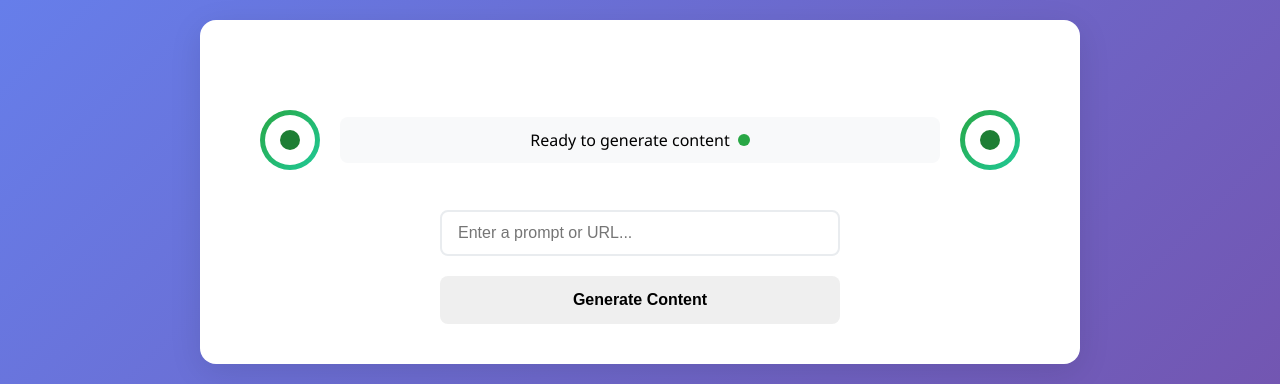
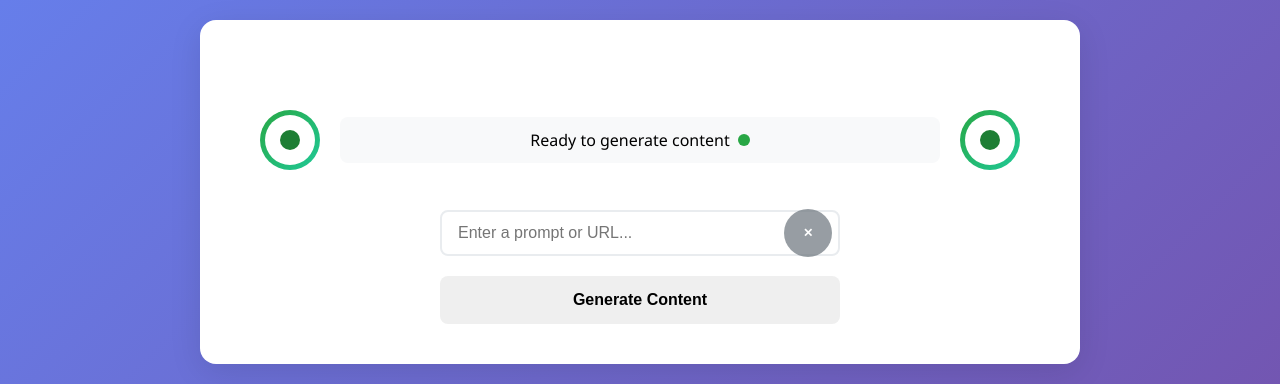
Before and after one commit to sciamop/ai-blog-generator, a website: page public/index.html in a window 1280 px wide. Shown: the top 384 px of the page. Drawn offline with Linux system fonts and the light colour scheme; no server answers.

Commit message:
minor tweaks to UI

```diff
--- a/blacklist.xml
+++ b/blacklist.xml
@@ -1,2 +1,2 @@
 <?xml version='1.0' encoding='UTF-8'?>
-<blacklist><domains><domain>www.caranddriver.com</domain></domains><last_updated>2025-07-02T14:58:19.127214Z</last_updated></blacklist>
+<blacklist><domains><domain>www.caranddriver.com</domain><domain>www.dezeen.com</domain><domain>www.fastcompany.com</domain></domains><last_updated>2025-07-03T08:44:34.338899Z</last_updated></blacklist>
--- a/public/index.html
+++ b/public/index.html
@@ -38,7 +38,10 @@
     <form id="generate-form">
       <div class="input-group">
         <!-- <label for="prompt">Prompt or URL:</label> -->
-        <input type="text" id="prompt" name="prompt" placeholder="Enter a prompt or URL..." required>
+        <div class="input-with-clear">
+          <input type="text" id="prompt" name="prompt" placeholder="Enter a prompt or URL..." required>
+          <button type="button" id="clear-prompt-btn" class="clear-btn" title="Clear input">✕</button>
+        </div>
         <!-- <div class="input-hint">Enter a prompt or paste a URL to generate content about</div> -->
       </div>
       <button type="submit" id="generate-btn">
@@ -86,12 +89,10 @@
       <!-- Title and Category Section -->
       <div class="post-meta">
         <div class="meta-group">
-          <label for="post-title">Title:</label>
           <textarea id="post-title" name="post-title" placeholder="Enter post title..." rows="3"></textarea>
           <button id="regenerate-title-btn" class="small-btn" title="Regenerate title">🔄</button>
         </div>
         <div class="meta-group">
-          <label for="post-category">Category:</label>
           <input type="text" id="post-category" name="post-category" placeholder="Enter category...">
           <button id="regenerate-category-btn" class="small-btn" title="Regenerate category">🔄</button>
         </div>
--- a/public/script.js
+++ b/public/script.js
@@ -91,6 +91,7 @@ document.addEventListener('DOMContentLoaded', () => {
     errorMessage.textContent = message;
     hideAllOtherStates(); // Hide other states first
     errorDiv.classList.remove('hidden'); // Then show error
+    form.classList.remove('hidden'); // Show the form so user can retry
     hideLoading();
     stopThinking();
   }
--- a/public/styles.css
+++ b/public/styles.css
@@ -212,6 +212,48 @@ h1 {
 .input-group input:focus {
   outline: none;
   border-color: #667eea;
+}
+
+/* Input with clear button */
+.input-with-clear {
+  position: relative;
+  display: flex;
+  align-items: center;
+}
+
+.input-with-clear input {
+  flex: 1;
+  padding-right: 40px;
+}
+
+.clear-btn {
+  position: absolute;
+  right: 8px;
+  top: 50%;
+  transform: translateY(-50%);
+  background: #6c757d;
+  color: white;
+  border: none;
+  border-radius: 50%;
+  width: 24px;
+  height: 24px;
+  font-size: 12px;
+  cursor: pointer;
+  display: flex;
+  align-items: center;
+  justify-content: center;
+  transition: all 0.2s ease;
+  opacity: 0.7;
+}
+
+.clear-btn:hover {
+  background: #dc3545;
+  opacity: 1;
+  transform: translateY(-50%) scale(1.1);
+}
+
+.clear-btn.hidden {
+  display: none;
 }
 
 .input-hint {
```
Also changed, not shown: requirements.txt (added, +28 -0 lines), 1 other file.
